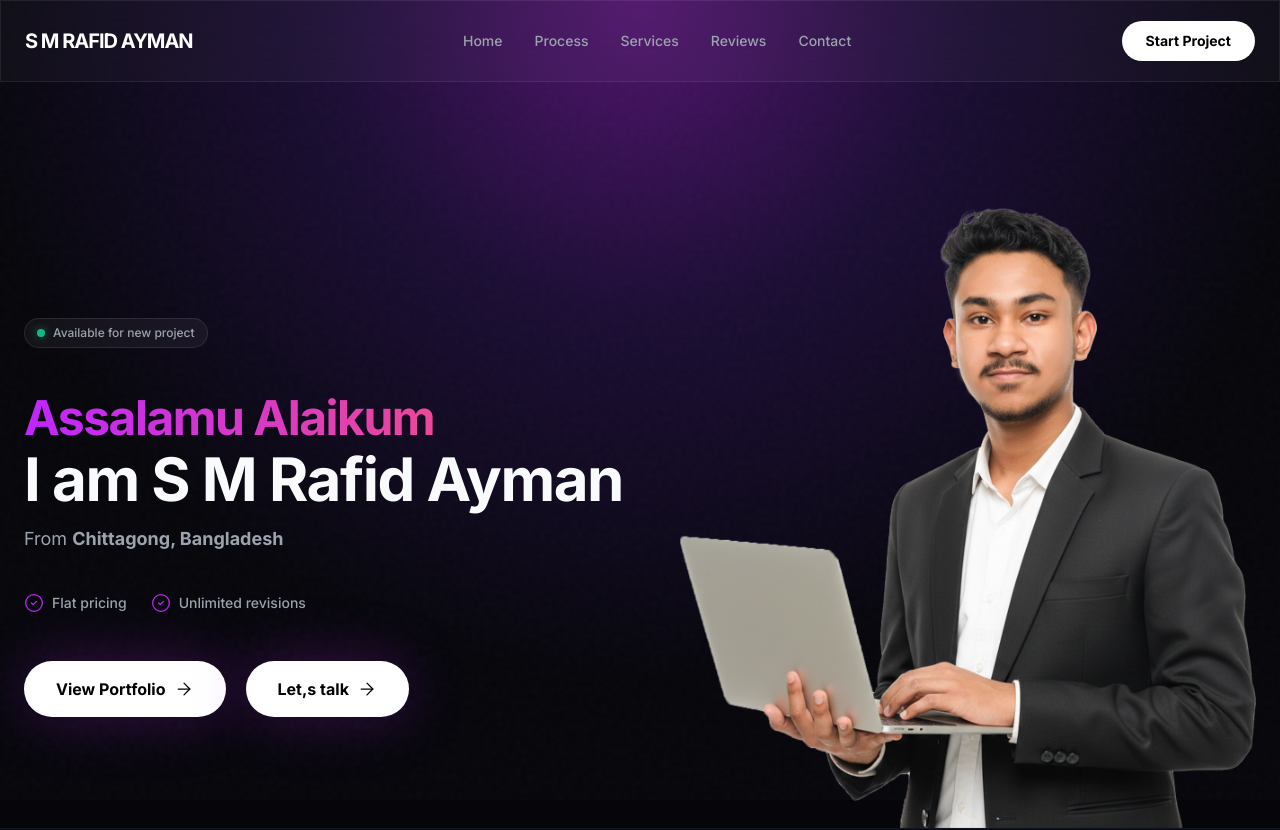
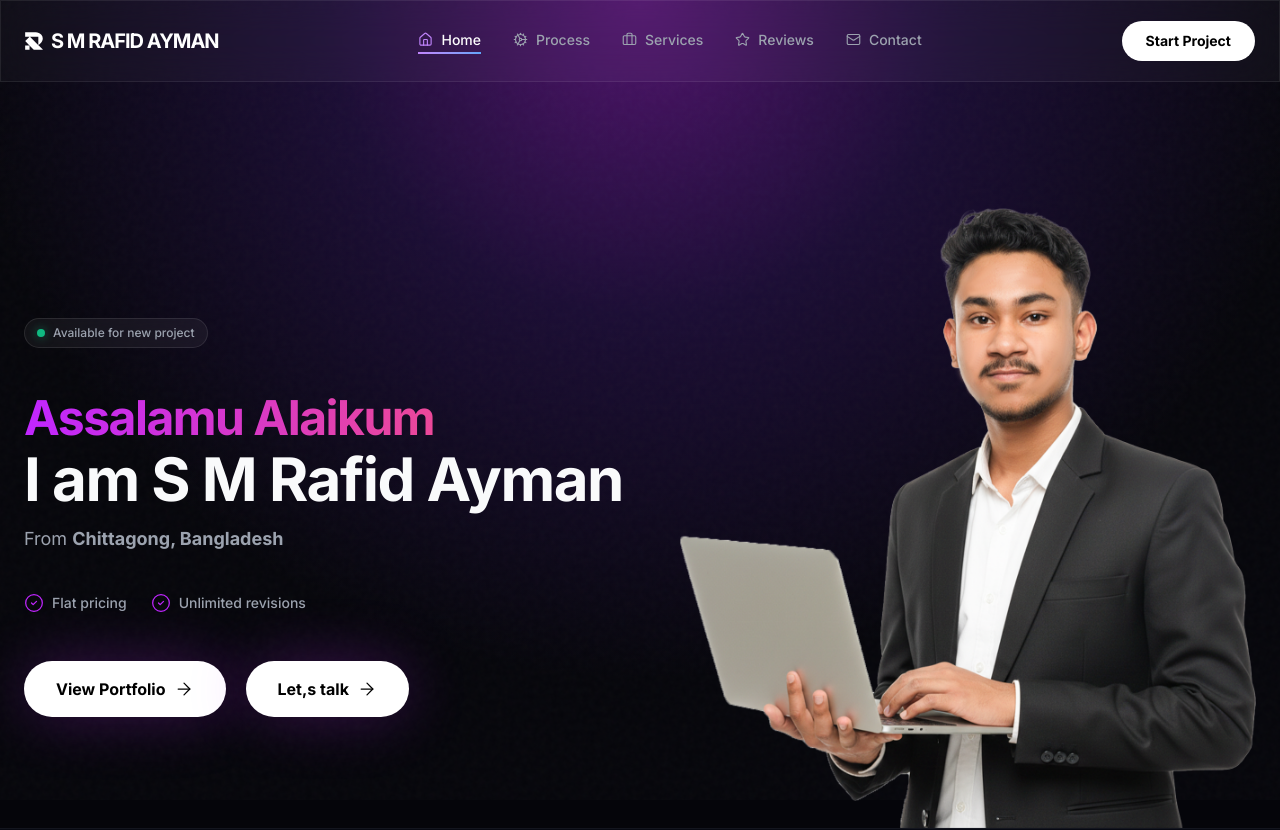
Before and after one commit to nakib360/S-M-Rafid-Ayman-s-Portfolio-2, a React (Vite) app: page / in a window 1280 px wide. Shown: the top 830 px of the page. Built offline with nearby package versions, Linux system fonts and the light colour scheme; some icons are missing.

Commit message:
making header more atractive

```diff
--- a/src/Components/Root Components/Header.jsx
+++ b/src/Components/Root Components/Header.jsx
@@ -1,16 +1,67 @@
-import { LuMenu } from "react-icons/lu";
+import { LuBriefcase, LuCog, LuHouse, LuMail, LuMenu, LuStar } from "react-icons/lu";
 import { motion } from "motion/react";
-import { useState } from "react";
+import { useEffect, useMemo, useState } from "react";
+import { useLocation } from "react-router";
+import logo from "../../assets/S M Rafid Ayman Logo.svg";
 
 const Header = () => {
+  const { pathname } = useLocation();
   const [isMenuOpen, setIsMenuOpen] = useState(false);
-  const navs = [
-    { name: "Home", path: "#home" },
-    { name: "Process", path: "#process" },
-    { name: "Services", path: "#services" },
-    { name: "Reviews", path: "#reviews" },
-    { name: "Contact", path: "#contact" }
-  ]
+  const [activePath, setActivePath] = useState("#home");
+  const navs = useMemo(
+    () => [
+      { name: "Home", path: "#home", icon: LuHouse },
+      { name: "Process", path: "#process", icon: LuCog },
+      { name: "Services", path: "#services", icon: LuBriefcase },
+      { name: "Reviews", path: "#reviews", icon: LuStar },
+      { name: "Contact", path: "#contact", icon: LuMail },
+    ],
+    []
+  );
+
+  useEffect(() => {
+    if (pathname !== "/") return;
+
+    const syncFromHash = () => {
+      if (!window.location.hash) return;
+      setActivePath(window.location.hash);
+    };
+
+    syncFromHash();
+    window.addEventListener("hashchange", syncFromHash);
+
+    const updateActiveByScroll = () => {
+      const sections = navs
+        .map((nav) => document.querySelector(nav.path))
+        .filter(Boolean);
+
+      if (!sections.length) return;
+
+      const headerOffset = 140;
+      const currentY = window.scrollY + headerOffset;
+      let matchedId = sections[0].id;
+
+      sections.forEach((section) => {
+        const sectionTop = section.getBoundingClientRect().top + window.scrollY;
+        if (sectionTop <= currentY) {
+          matchedId = section.id;
+        }
+      });
+
+      setActivePath(`#${matchedId}`);
+    };
+
+    updateActiveByScroll();
+    window.addEventListener("scroll", updateActiveByScroll, { passive: true });
+    window.addEventListener("resize", updateActiveByScroll);
+
+    return () => {
+      window.removeEventListener("hashchange", syncFromHash);
+      window.removeEventListener("scroll", updateActiveByScroll);
+      window.removeEventListener("resize", updateActiveByScroll);
+    };
+  }, [pathname, navs]);
+
   return (
     <motion.nav
       initial={{ y: -80 }}
@@ -28,17 +79,38 @@ const Header = () => {
       )}
 
       <div className="max-w-7xl mx-auto px-6 h-20 flex items-center justify-between">
-        <div className="flex items-center gap-4">
-          <a href="#" className="text-xl font-bold tracking-tighter text-white">
+        <div className="flex items-center gap-2">
+          <div>
+            <img className="h-4.5 w-4.5" src={logo} alt="Rafid's logo" />
+          </div>
+          <p className="text-xl font-bold tracking-tighter text-white">
             S M  RAFID  AYMAN
-          </a>
+          </p>
         </div>
 
         <div className="hidden md:flex items-center gap-8 text-sm font-medium text-[#9CA3AF]">
           {navs.map((nav, idx) => (
             <div key={idx}>
-              <a href={nav.path} className="hover:text-white transition-colors">
+              <a
+                href={nav.path}
+                onClick={() => setActivePath(nav.path)}
+                className={`group relative inline-flex items-center gap-2 transition-all duration-300 hover:-translate-y-0.5 hover:text-white ${
+                  activePath === nav.path ? "text-white" : "text-[#9CA3AF]"
+                }`}
+              >
+                <nav.icon
+                  size={15}
+                  strokeWidth={1.8}
+                  className={`transition-transform duration-300 group-hover:scale-110 group-hover:text-[#c084fc] ${
+                    activePath === nav.path ? "text-[#c084fc]" : ""
+                  }`}
+                />
                 {nav.name}
+                <span
+                  className={`pointer-events-none absolute -bottom-1 left-0 h-[1.5px] bg-linear-to-r from-[#c084fc] to-[#60a5fa] transition-all duration-300 group-hover:w-full ${
+                    activePath === nav.path ? "w-full" : "w-0"
+                  }`}
+                />
               </a>
             </div>
           ))}
@@ -67,7 +139,23 @@ const Header = () => {
           <div className="flex flex-col gap-5 items-stretch p-2 w-full">
             {navs.map((nav, idx) => (
               <div key={idx} className="w-full">
-                <a href={nav.path} onClick={() => setIsMenuOpen(false)} className="text-end hover:text-white transition-colors bg-white/10 p-1 rounded-sm block w-full">
+                <a
+                  href={nav.path}
+                  onClick={() => {
+                    setActivePath(nav.path);
+                    setIsMenuOpen(false);
+                  }}
+                  className={`group inline-flex w-full items-center justify-start gap-2 rounded-lg px-2 py-1 transition-all duration-300 hover:bg-white/5 hover:text-white ${
+                    activePath === nav.path ? "bg-white/8 text-white" : "text-[#9CA3AF]"
+                  }`}
+                >
+                  <nav.icon
+                    size={16}
+                    strokeWidth={1.8}
+                    className={`transition-transform duration-300 group-hover:scale-110 group-hover:text-[#c084fc] ${
+                      activePath === nav.path ? "text-[#c084fc]" : ""
+                    }`}
+                  />
                   {nav.name}
                 </a>
               </div>
```
